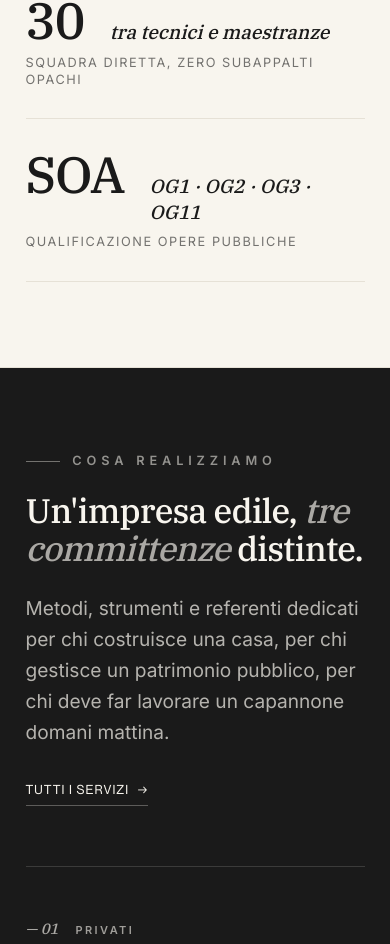
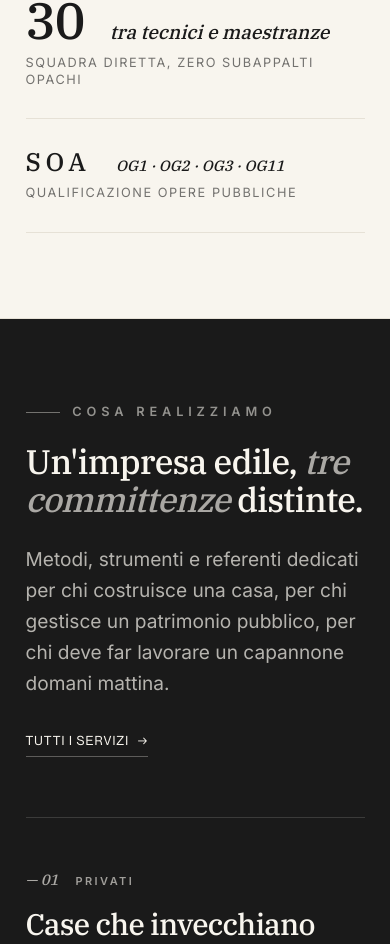
Before and after one commit to holyferro/costruzioniedilferro, a Next.js app: page / in a window 390 px wide. Shown: the part 1570-2514 px from the top of the page. Built offline with nearby package versions, Linux system fonts and the light colour scheme; no server answers.

Commit message:
fix(mobile): SOA sigle su una sola riga nella sezione affidabilità
Riduce il font di "SOA" su mobile (text-2xl invece di text-5xl) e aggiunge
whitespace-nowrap ai codici OG, così OG1·OG2·OG3·OG11 stanno tutti su una riga.

Co-Authored-By: Claude Sonnet 4.6 <noreply@anthropic.com>

```diff
--- a/components/sections/TrustStrip.tsx
+++ b/components/sections/TrustStrip.tsx
@@ -54,6 +54,7 @@ export function TrustStrip({ eyebrow, title, body, rows }: TrustStripProps) {
           {rows.map((r, i) => {
             const isLast = i === rows.length - 1;
             const isSecondToLast = i === rows.length - 2;
+            const isText = isNaN(parseFloat(String(r.value)));
             return (
               <div
                 key={r.label}
@@ -61,10 +62,20 @@ export function TrustStrip({ eyebrow, title, body, rows }: TrustStripProps) {
                   isLast ? "border-b" : isSecondToLast ? "md:border-b lg:border-b-0" : ""
                 }`}
               >
-                <dt className="text-ink font-serif text-5xl leading-none font-medium tracking-tight lg:text-6xl">
+                <dt
+                  className={`text-ink font-serif leading-none font-medium lg:text-6xl ${
+                    isText
+                      ? "text-2xl tracking-[0.18em] sm:text-5xl sm:tracking-tight"
+                      : "text-5xl tracking-tight"
+                  }`}
+                >
                   <CountUpNumber value={r.value} />
                 </dt>
-                <dd className="text-ink font-serif text-lg leading-snug font-medium italic md:text-xl lg:text-2xl">
+                <dd
+                  className={`text-ink font-serif leading-snug font-medium italic md:text-xl lg:text-2xl ${
+                    isText ? "text-sm whitespace-nowrap sm:text-lg" : "text-lg"
+                  }`}
+                >
                   {r.label}
                 </dd>
                 <dd className="text-ink/60 col-span-2 text-xs tracking-[0.12em] uppercase sm:col-span-1 sm:max-w-[28ch] sm:text-right md:col-span-2 md:mt-1 md:text-left lg:col-span-1 lg:mt-0 lg:max-w-[28ch] lg:text-right">
```
